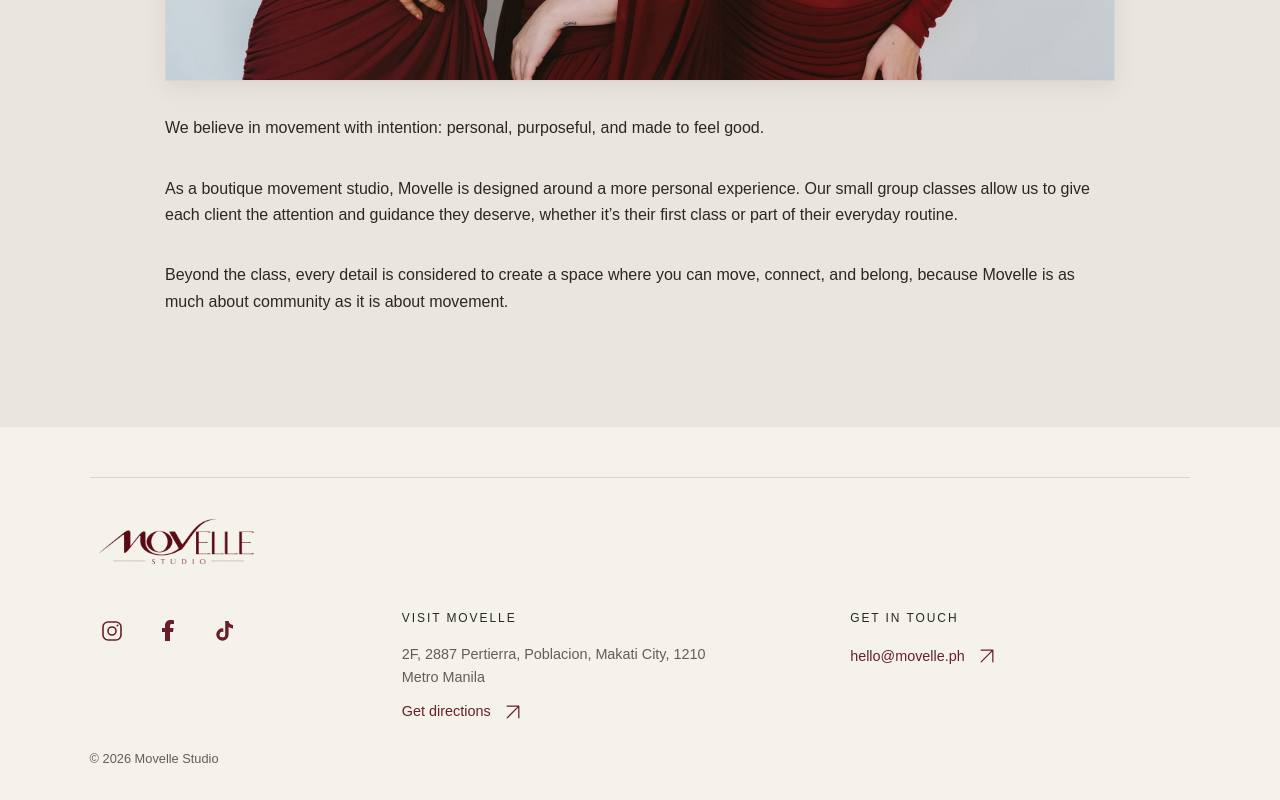
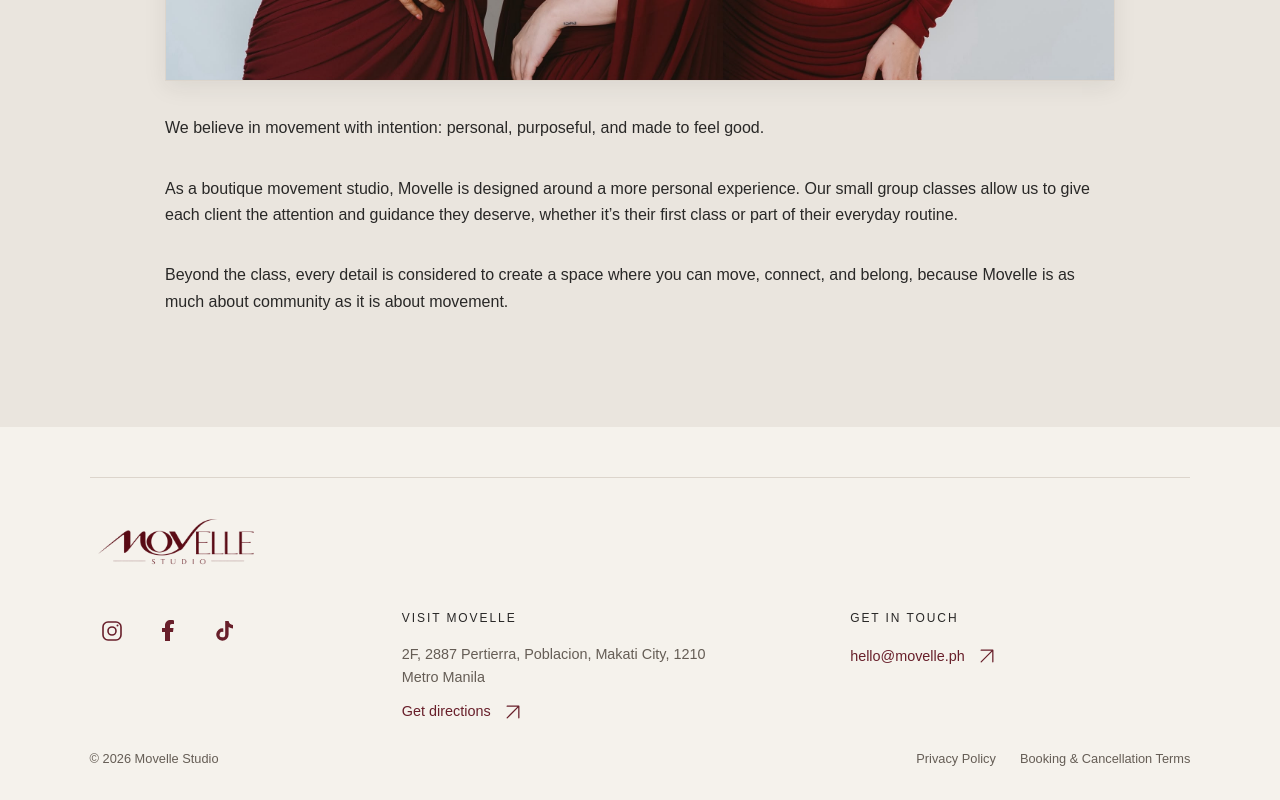
Before and after one commit to ideafactoradvertising-jpg/movelle_website, a Next.js app: page /about in a window 1280 px wide. Shown: the part 3793-4593 px from the top of the page. Built offline with nearby package versions, Linux system fonts and the light colour scheme; a web font is replaced by a local one.

Commit message:
Update footer.tsx

```diff
--- a/components/footer.tsx
+++ b/components/footer.tsx
@@ -1,11 +1,57 @@
+import Link from 'next/link';
 import ArrowIcon from '@/components/arrow-icon';
 import SocialLinks from '@/components/social-links';
-import {address} from '@/components/content';
+import { address } from '@/components/content';
 
-export default function Footer(){
- return <footer className="footer"><section className="footer-details" aria-label="Studio information">
- <a className="brand footer-brand" href="/" aria-label="Movelle Studio home"><img src="/brand/website-logo.png" alt="Movelle Studio"/></a><SocialLinks/>
- <section><h2>Visit Movelle</h2><address>{address}</address><a className="footer-detail-link" href="https://www.google.com/maps/place/Movelle+Studio/@14.5693826,121.0295673,17z/data=!3m1!4b1!4m6!3m5!1s0x3397c957579f58e1:0x12421354678b8c23!8m2!3d14.5693826!4d121.0295673!16s%2Fg%2F11zyrqf6dp" target="_blank" rel="noopener noreferrer">Get directions <ArrowIcon/></a></section>
- <section className="footer-reach"><h2>Get in touch</h2><a className="footer-detail-link" href="mailto:hello@movelle.ph">hello@movelle.ph <ArrowIcon/></a></section>
- </section><div><span>© {new Date().getFullYear()} Movelle Studio</span></div></footer>
+export default function Footer() {
+  return (
+    <footer className="footer">
+      <section className="footer-details" aria-label="Studio information">
+        <Link
+          className="brand footer-brand"
+          href="/"
+          aria-label="Movelle Studio home"
+        >
+          <img src="/brand/website-logo.png" alt="Movelle Studio" />
+        </Link>
+
+        <SocialLinks />
+
+        <section>
+          <h2>Visit Movelle</h2>
+          <address>{address}</address>
+          <a
+            className="footer-detail-link"
+            href="https://www.google.com/maps/place/Movelle+Studio/@14.5693826,121.0295673,17z/data=!3m1!4b1!4m6!3m5!1s0x3397c957579f58e1:0x12421354678b8c23!8m2!3d14.5693826!4d121.0295673!16s%2Fg%2F11zyrqf6dp"
+            target="_blank"
+            rel="noopener noreferrer"
+          >
+            Get directions <ArrowIcon />
+          </a>
+        </section>
+
+        <section className="footer-reach">
+          <h2>Get in touch</h2>
+          <a
+            className="footer-detail-link"
+            href="mailto:hello@movelle.ph"
+          >
+            hello@movelle.ph <ArrowIcon />
+          </a>
+        </section>
+      </section>
+
+      <div style={{ flexWrap: 'wrap', gap: '16px' }}>
+        <span>© {new Date().getFullYear()} Movelle Studio</span>
+
+        <nav
+          aria-label="Website policies"
+          style={{ display: 'flex', flexWrap: 'wrap', gap: '12px 24px' }}
+        >
+          <Link href="/privacy-policy">Privacy Policy</Link>
+          <Link href="/booking-terms">Booking &amp; Cancellation Terms</Link>
+        </nav>
+      </div>
+    </footer>
+  );
 }
```
